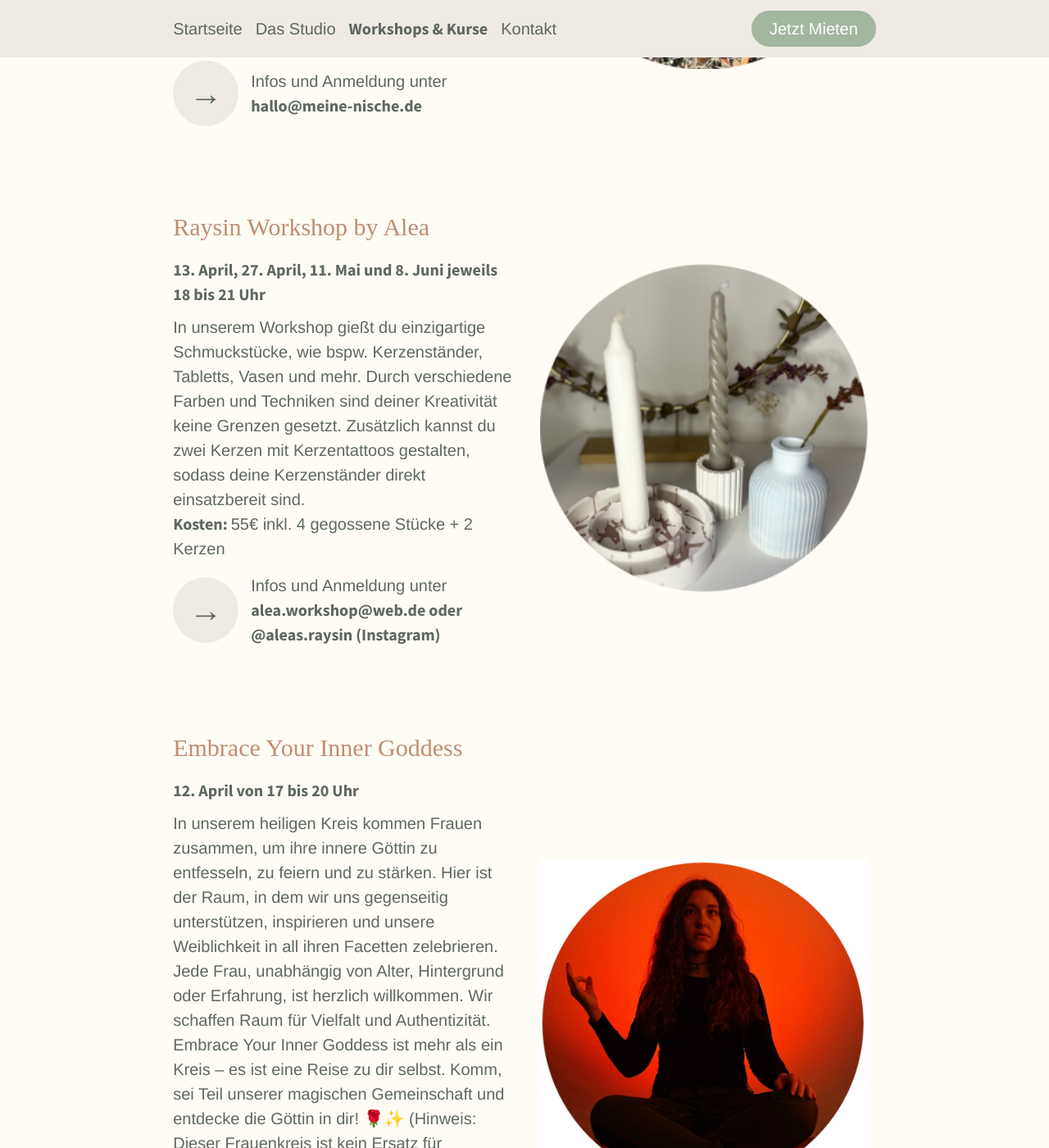
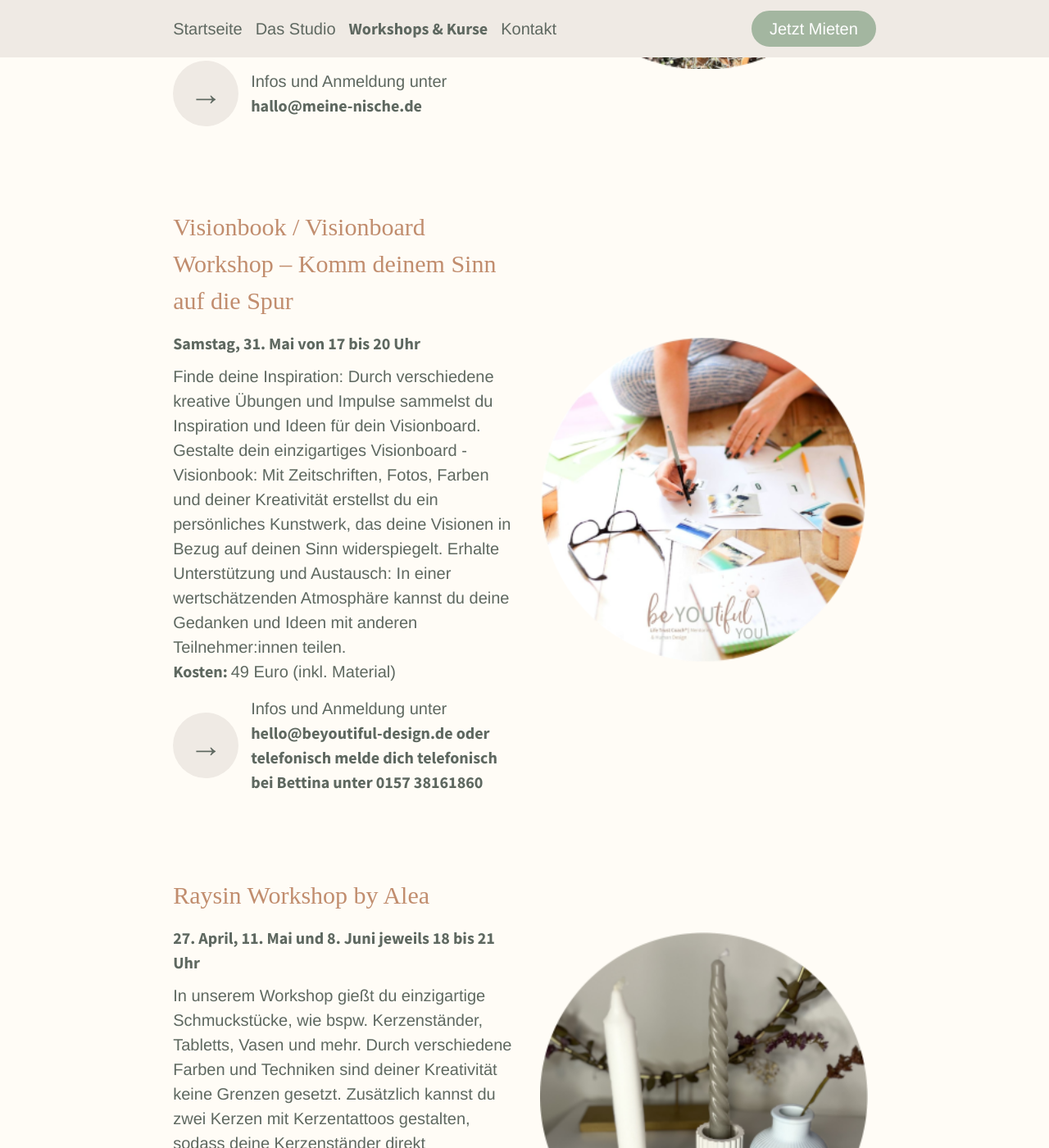
Before and after one commit to sonjafeitsch/meine-nische-website, a Jekyll site: the page built from kurse.html, in a window 1280 px wide and 1400 px high, scrolled down 2495 px. Shown: the whole window at 82% size. Built offline with Jekyll 4.4.1, drawn with Linux system fonts in a browser that asks for light colours; some web fonts are replaced; some of the changed text lies outside the part shown.

Commit message:
update events

```diff
--- a/kurse.html
+++ b/kurse.html
@@ -32,15 +32,24 @@ events:
     nachhaltig produzierter Islandwolle an. Das Kissen lässt sich mühelos auch von Strickneulingen anfertigen."
     address: "hallo@meine-nische.de"
     costs: "25 Euro (inkl. Material, Getränke und Nervennahrung)"
+  - name: "Visionbook / Visionboard Workshop – Komm deinem Sinn auf die Spur"
+    image: bettina.png
+    time: Samstag, 31. Mai von 17 bis 20 Uhr
+    description: "Finde deine Inspiration: Durch verschiedene kreative Übungen und
+    Impulse sammelst du Inspiration und Ideen für dein Visionboard. Gestalte dein einzigartiges Visionboard - Visionbook:
+    Mit Zeitschriften, Fotos, Farben und deiner Kreativität erstellst du ein persönliches Kunstwerk, das
+    deine Visionen in Bezug auf deinen Sinn widerspiegelt. Erhalte Unterstützung und Austausch: In einer wertschätzenden Atmosphäre kannst du deine Gedanken und Ideen mit anderen Teilnehmer:innen teilen."
+    address: "hello@beyoutiful-design.de oder telefonisch melde dich telefonisch bei Bettina unter 0157 38161860"
+    costs: "49 Euro (inkl. Material)"
   - name: "Raysin Workshop by Alea"
     image: raysin.png
-    time: 13. April, 27. April, 11. Mai und 8. Juni jeweils 18 bis 21 Uhr
+    time: 27. April, 11. Mai und 8. Juni jeweils 18 bis 21 Uhr
     description: "In unserem Workshop gießt du einzigartige Schmuckstücke, wie bspw. Kerzenständer, Tabletts, Vasen und mehr. Durch verschiedene Farben und Techniken sind deiner Kreativität keine Grenzen gesetzt. Zusätzlich kannst du zwei Kerzen mit Kerzentattoos gestalten, sodass deine Kerzenständer direkt einsatzbereit sind."
     costs: "55€ inkl. 4 gegossene Stücke + 2 Kerzen"
     address: "alea.workshop@web.de oder @aleas.raysin (Instagram)"
   - name: "Embrace Your Inner Goddess"
     image: womenCircle2.png
-    time: 12. April von 17 bis 20 Uhr
+    time: 17. Mai von 17 bis 20 Uhr
     description: "In unserem heiligen Kreis kommen Frauen zusammen, um ihre innere Göttin zu entfesseln, zu feiern und
     zu stärken. Hier ist der Raum, in dem wir uns gegenseitig unterstützen, inspirieren und unsere Weiblichkeit in
     all ihren Facetten zelebrieren. Jede Frau, unabhängig von Alter, Hintergrund oder Erfahrung, ist herzlich willkommen.
```
Also changed, not shown: other parts of kurse.html (+1 -1 lines), images/events/bettina.png (added).
